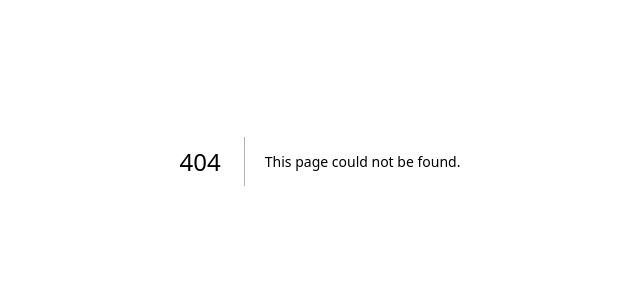
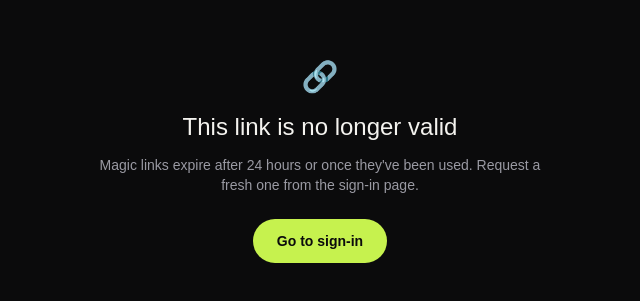
Before and after one commit to 10xdev4u-alt/recoverkit, a Next.js app: page /auth/session in a window 1280 px wide. Before the commit this address had no page. Shown: the part 239-540 px from the top of the page, without its empty margins (320-960 px from the left). Built offline with nearby package versions, Linux system fonts and the light colour scheme; no server answers; a web font is replaced by a local one.

Commit message:
fix: add session bootstrap (#42)

```diff
--- /dev/null
+++ b/app/auth/session/page.tsx
@@ -0,0 +1,74 @@
+"use client";
+
+import { useEffect, useState } from "react";
+import { useRouter } from "next/navigation";
+import { createBrowserSupabase } from "@/lib/supabase/browser";
+
+/**
+ * Session bootstrap for implicit-flow magic links.
+ *
+ * The normal sign-in flow uses PKCE (tokens exchanged at /auth/callback with
+ * ?code=). Admin-minted / legacy magic links deliver tokens in the URL hash
+ * (#access_token=...) instead. The browser client's detectSessionInUrl picks
+ * those up on construction; this page turns that session into a dashboard
+ * redirect.
+ */
+export default function AuthSessionPage() {
+  const router = useRouter();
+  const [failed, setFailed] = useState(false);
+
+  useEffect(() => {
+    const supabase = createBrowserSupabase();
+
+    const {
+      data: { subscription },
+    } = supabase.auth.onAuthStateChange((event, session) => {
+      if (session) {
+        router.replace("/dashboard");
+      } else if (event === "INITIAL_SESSION" || event === "SIGNED_OUT") {
+        // No session in the hash — the link was stale or already used.
+        setFailed(true);
+      }
+    });
+
+    return () => subscription.unsubscribe();
+  }, [router]);
+
+  if (failed) {
+    return (
+      <main className="flex min-h-screen flex-col items-center justify-center bg-background px-6">
+        <div className="w-full max-w-md text-center">
+          <p className="text-3xl" aria-hidden="true">
+            🔗
+          </p>
+          <h1 className="mt-4 font-display text-2xl font-medium">
+            This link is no longer valid
+          </h1>
+          <p className="mt-3 text-sm text-muted">
+            Magic links expire after 24 hours or once they&apos;ve been used.
+            Request a fresh one from the sign-in page.
+          </p>
+          <a
+            href="/sign-in"
+            className="mt-6 inline-flex h-11 items-center rounded-full bg-accent px-6 text-sm font-semibold text-background transition-all hover:bg-accent-strong active:scale-[0.98]"
+          >
+            Go to sign-in
+          </a>
+        </div>
+      </main>
+    );
+  }
+
+  return (
+    <main className="flex min-h-screen flex-col items-center justify-center bg-background px-6">
+      <div className="w-full max-w-md text-center">
+        <p className="font-mono text-xs uppercase tracking-widest text-accent">
+          RecoverKit
+        </p>
+        <h1 className="mt-3 font-display text-2xl font-medium">
+          Signing you in…
+        </h1>
+      </div>
+    </main>
+  );
+}
```
